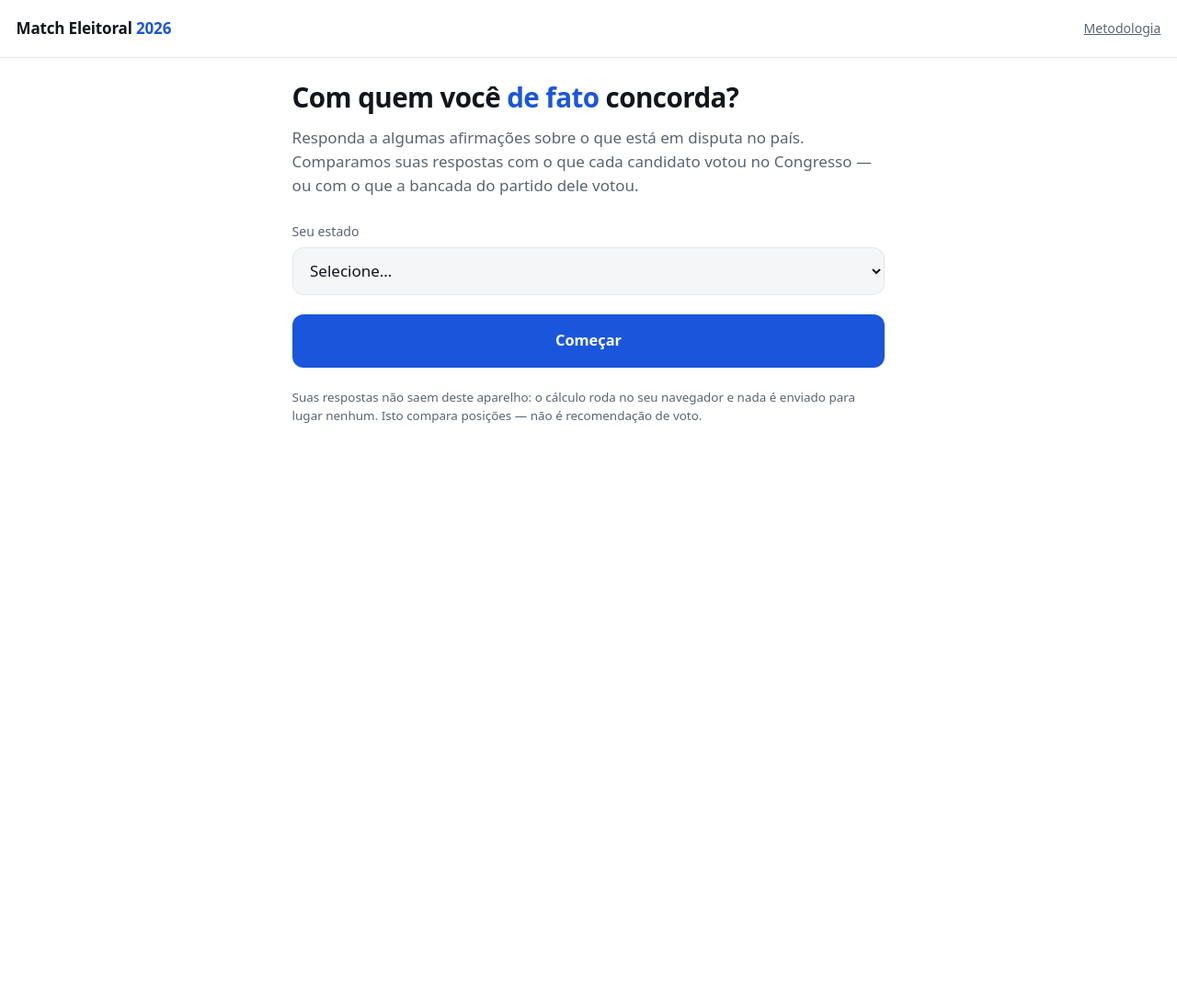
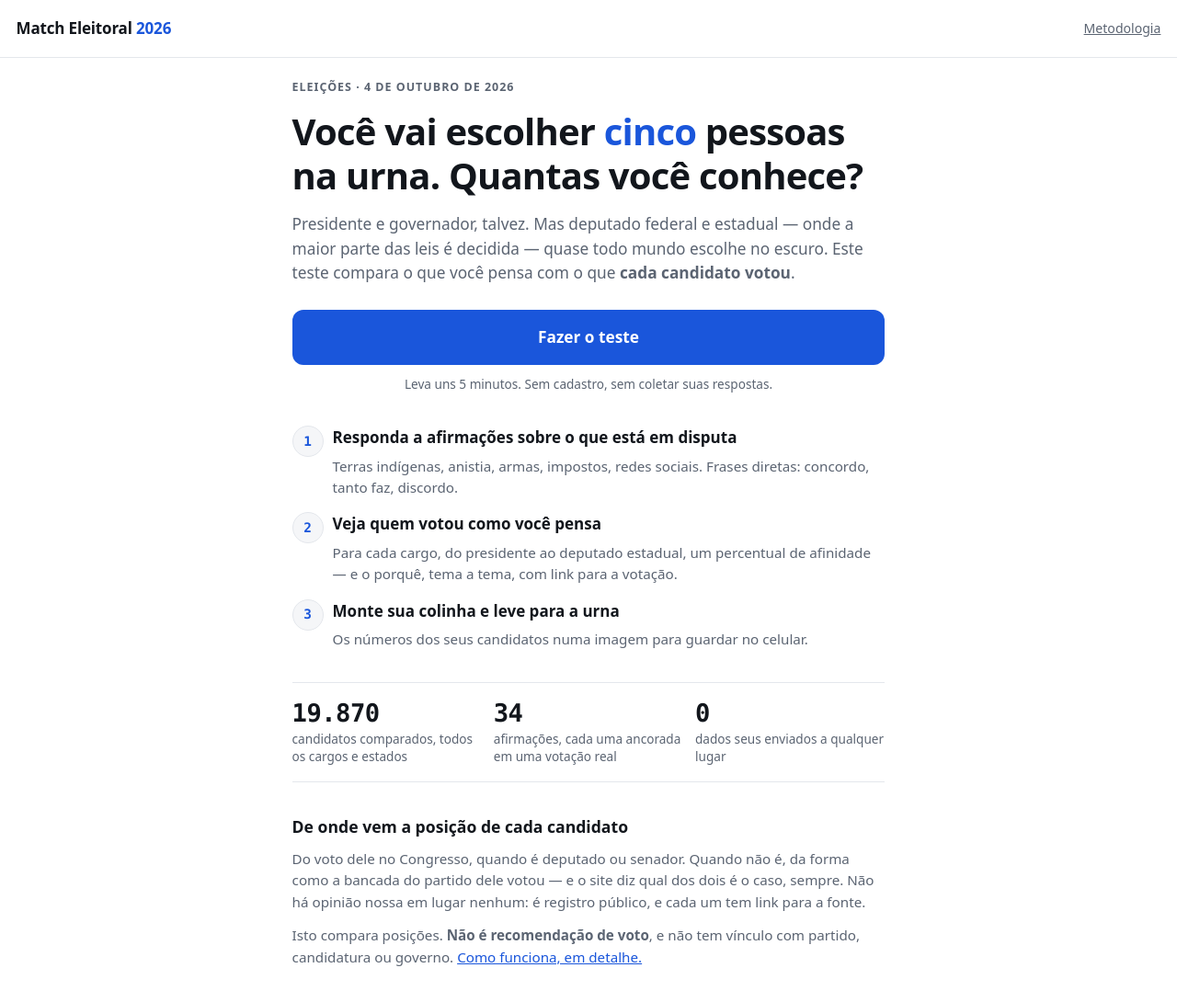
Before and after one commit to caimanoliveira/match-eleitoral-2026, a website with bundled scripts: page web/index.html in a window 1280 px wide. Shown: the whole page at 92% size. Before the commit the page ends 800 px from the top, so only its background shows below. Built offline with nearby package versions, Linux system fonts and the light colour scheme.

Commit message:
Landing: o eleitor precisa entender o que é isto antes de dizer onde vota
A primeira tela pedia "seu estado" a quem ainda não sabia o que o site faz.
Agora "#/" é uma landing e "#/comecar" é a tela de estado, para onde o CTA
aponta. Links já compartilhados ("#/r/...") seguem abrindo direto no
resultado, sem passar pela landing.

A tese da landing é o gancho real do projeto: o eleitor escolhe cinco
pessoas na urna e conhece, no máximo, as do topo — deputado ele escolhe no
escuro. Os números (19.870 candidatos, 34 afirmações) vêm do meta.json do
build, não de texto fixo. O CTA é um link, não um botão: funciona com voltar
do navegador, abrir em nova aba e leitor de tela.

A tela de estado ganhou um título que continua a conversa ("Em que estado
você vota?") e explica por que pergunta.

Co-Authored-By: Claude Opus 5 (1M context) <noreply@anthropic.com>
Claude-Session: https://claude.ai/code/session_01FJQn17oEydnUXCwXoiEN6T

```diff
--- a/web/app.js
+++ b/web/app.js
@@ -1000,8 +1000,27 @@ function alertaInline(depois, texto) {
 
 // -------------------------------------------------------------------- start
 
+function telaLanding() {
+  zerarSessao();
+  const node = tpl("tpl-landing");
+  // Números reais, do build — uma landing eleitoral convence com fato, não
+  // com adjetivo. Se meta.json não veio, o travessão fica.
+  if (estado.meta) {
+    node.getElementById("fato-candidatos").textContent =
+      estado.meta.candidatos.toLocaleString("pt-BR");
+    node.getElementById("fato-teses").textContent = estado.meta.teses;
+  }
+  mostrar(node);
+}
+
 async function rotear() {
+  // "#/" é a landing: quem chega pelo link raiz precisa entender o que é
+  // isto antes de ser perguntado em que estado vota. "#/comecar" é a tela
+  // de estado, para onde o CTA aponta e para onde o logo volta.
   if (!location.hash || location.hash === "#/" || location.hash === "#") {
+    return telaLanding();
+  }
+  if (location.hash === "#/comecar") {
     return telaInicio();
   }
   const geracao = estado.geracao;
@@ -1015,7 +1034,7 @@ async function rotear() {
     motivo = "Esse link parece estar corrompido. Refaça o teste.";
   }
   if (!ok) {
-    history.replaceState(null, "", location.pathname);
+    history.replaceState(null, "", location.pathname + "#/comecar");
     return telaInicio(motivo);
   }
   await carregarCandidatos();
--- a/web/index.html
+++ b/web/index.html
@@ -16,13 +16,64 @@
 
 <main id="app"></main>
 
+<template id="tpl-landing">
+  <section class="tela landing">
+    <p class="eyebrow">Eleições · 4 de outubro de 2026</p>
+    <h1>Você vai escolher <em>cinco</em> pessoas na urna. Quantas você conhece?</h1>
+    <p class="lead">
+      Presidente e governador, talvez. Mas deputado federal e estadual — onde a maior
+      parte das leis é decidida — quase todo mundo escolhe no escuro. Este teste
+      compara o que você pensa com o que <b>cada candidato votou</b>.
+    </p>
+
+    <a class="primario cta" href="#/comecar">Fazer o teste</a>
+    <p class="cta-nota">Leva uns 5 minutos. Sem cadastro, sem coletar suas respostas.</p>
+
+    <ol class="como">
+      <li>
+        <b>Responda a afirmações sobre o que está em disputa</b>
+        <span>Terras indígenas, anistia, armas, impostos, redes sociais. Frases
+        diretas: concordo, tanto faz, discordo.</span>
+      </li>
+      <li>
+        <b>Veja quem votou como você pensa</b>
+        <span>Para cada cargo, do presidente ao deputado estadual, um percentual de
+        afinidade — e o porquê, tema a tema, com link para a votação.</span>
+      </li>
+      <li>
+        <b>Monte sua colinha e leve para a urna</b>
+        <span>Os números dos seus candidatos numa imagem para guardar no celular.</span>
+      </li>
+    </ol>
+
+    <dl class="fatos">
+      <div><dt id="fato-candidatos">—</dt><dd>candidatos comparados, todos os cargos e estados</dd></div>
+      <div><dt id="fato-teses">—</dt><dd>afirmações, cada uma ancorada em uma votação real</dd></div>
+      <div><dt>0</dt><dd>dados seus enviados a qualquer lugar</dd></div>
+    </dl>
+
+    <section class="honesto">
+      <h2>De onde vem a posição de cada candidato</h2>
+      <p>
+        Do voto dele no Congresso, quando é deputado ou senador. Quando não é, da
+        forma como a bancada do partido dele votou — e o site diz qual dos dois é o
+        caso, sempre. Não há opinião nossa em lugar nenhum: é registro público,
+        e cada um tem link para a fonte.
+      </p>
+      <p>
+        Isto compara posições. <b>Não é recomendação de voto</b>, e não tem vínculo
+        com partido, candidatura ou governo. <a href="metodologia.html">Como funciona, em detalhe.</a>
+      </p>
+    </section>
+  </section>
+</template>
+
 <template id="tpl-inicio">
   <section class="tela inicio">
-    <h1>Com quem você <em>de fato</em> concorda?</h1>
+    <h1>Em que estado você vota?</h1>
     <p class="lead">
-      Responda a algumas afirmações sobre o que está em disputa no país. Comparamos
-      suas respostas com o que cada candidato votou no Congresso — ou com o que a
-      bancada do partido dele votou.
+      Governador, senador e deputados mudam de estado para estado. Com isso a gente
+      carrega só os candidatos que vão aparecer na sua urna.
     </p>
 
     <label class="campo">
--- a/web/style.css
+++ b/web/style.css
@@ -455,3 +455,86 @@ h1:focus-visible, h2:focus-visible { outline: none; }
 
 /* Bancada dividida: a inferência é fraca e a tela precisa dizer isso. */
 .tema em.fraca { color: var(--nao); }
+
+/* ------------------------------------------------------------------ landing */
+
+.landing h1 { font-size: clamp(1.9rem, 6vw, 2.5rem); margin-bottom: 1rem; }
+.landing .lead { font-size: 1.08rem; margin-bottom: 1.6rem; }
+
+.eyebrow {
+  margin: 0 0 .9rem;
+  font-size: .78rem;
+  font-weight: 600;
+  letter-spacing: .08em;
+  text-transform: uppercase;
+  color: var(--suave);
+}
+
+/* O CTA é um link com cara de botão: a rota é "#/comecar", e link é o que
+   funciona com voltar do navegador, abrir em nova aba e leitor de tela. */
+a.cta {
+  display: block;
+  text-align: center;
+  text-decoration: none;
+  border-radius: var(--raio);
+  padding: 1.05rem;
+  font-size: 1.08rem;
+}
+.cta-nota { margin: .6rem 0 2.2rem; font-size: .85rem; color: var(--suave); text-align: center; }
+
+.como {
+  list-style: none;
+  margin: 0 0 2.2rem;
+  padding: 0;
+  display: grid;
+  gap: 1rem;
+  counter-reset: passo;
+}
+.como li {
+  display: grid;
+  grid-template-columns: 2rem 1fr;
+  /* O número ocupa a coluna 1 nas duas linhas; título e descrição ficam
+     empilhados na coluna 2. Sem isto o span caía na célula abaixo do número. */
+  grid-template-areas: "n titulo" "n texto";
+  column-gap: .75rem;
+  row-gap: .2rem;
+  align-items: start;
+  counter-increment: passo;
+}
+.como li::before { grid-area: n; }
+.como b { grid-area: titulo; }
+.como span { grid-area: texto; }
+.como li::before {
+  content: counter(passo);
+  width: 2rem; height: 2rem;
+  border-radius: 50%;
+  display: grid; place-items: center;
+  font: 700 .9rem/1 ui-monospace, SFMono-Regular, Menlo, monospace;
+  background: var(--campo);
+  color: var(--acento);
+  border: 1px solid var(--linha);
+}
+.como b { display: block; margin-bottom: .2rem; }
+.como span { color: var(--suave); font-size: .95rem; line-height: 1.5; }
+
+.fatos {
+  display: grid;
+  grid-template-columns: repeat(3, 1fr);
+  gap: .8rem;
+  margin: 0 0 2.2rem;
+  padding: 1.1rem 0;
+  border-top: 1px solid var(--linha);
+  border-bottom: 1px solid var(--linha);
+}
+@media (max-width: 34rem) { .fatos { grid-template-columns: 1fr; gap: 1rem; } }
+.fatos div { display: flex; flex-direction: column; gap: .2rem; }
+.fatos dt {
+  font: 700 1.7rem/1.1 ui-monospace, SFMono-Regular, Menlo, monospace;
+  font-variant-numeric: tabular-nums;
+  letter-spacing: -.02em;
+}
+.fatos dd { margin: 0; font-size: .85rem; color: var(--suave); line-height: 1.4; }
+
+.honesto h2 { font-size: 1.1rem; margin: 0 0 .6rem; }
+.honesto p { color: var(--suave); font-size: .95rem; margin: 0 0 .8rem; }
+.honesto a { color: var(--acento); }
```
